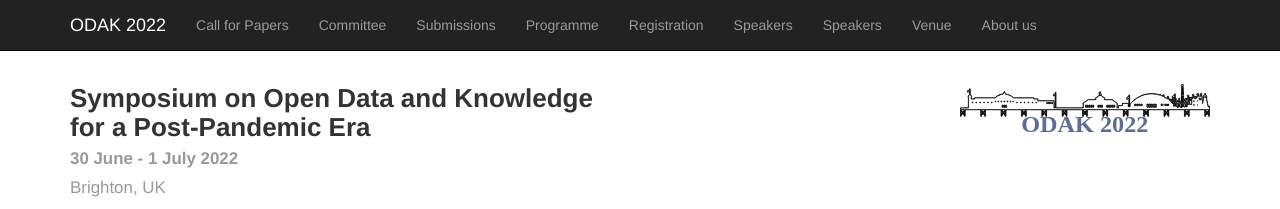
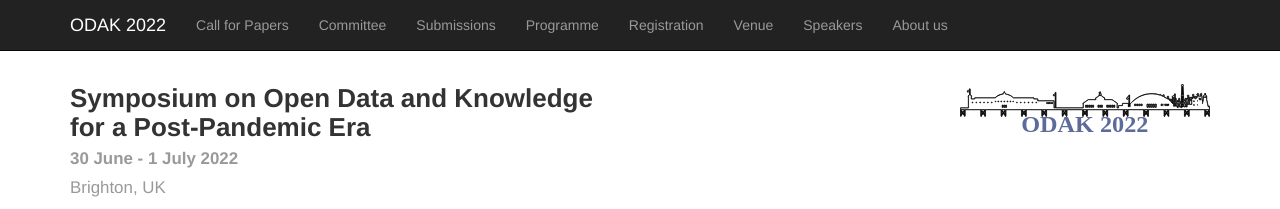
Before and after one commit to UniversityofBrighton/odak, a Jekyll site: the page built from 2022/index.md, in a window 1280 px wide. Shown: the top 209 px of the page. Built offline with Jekyll 4.4.1, drawn with Linux system fonts in a browser that asks for light colours; comment, search, counter and statistics services are not loaded.

Commit message:
Update navigation.yml

```diff
--- a/_data/navigation.yml
+++ b/_data/navigation.yml
@@ -11,12 +11,10 @@
   url: program
 - title: Registration
   url: registration
+- title: Venue
+  url: venue
 - title: Speakers
   url: keynote
-- title: Speakers
-  url: keynote
-- title: Venue
-  url: venue
 - title: About us
   url: about
 
```
